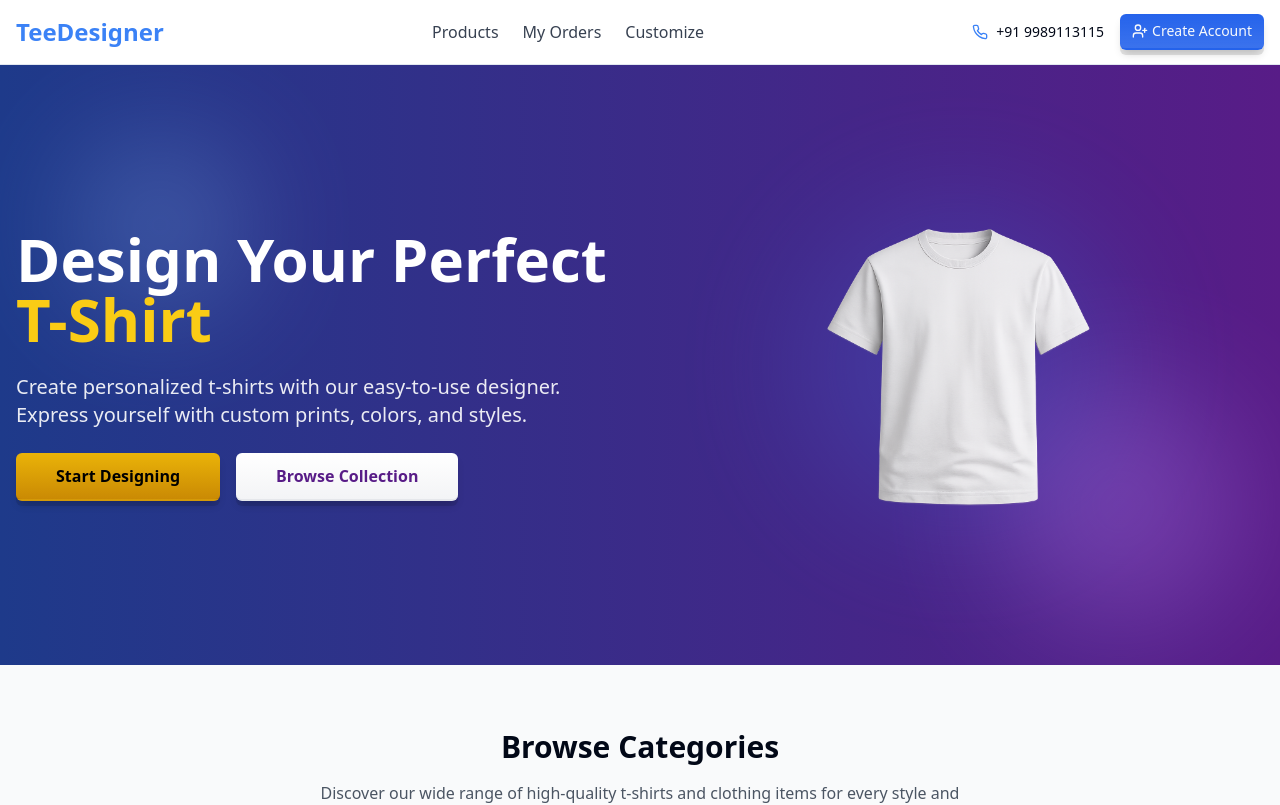
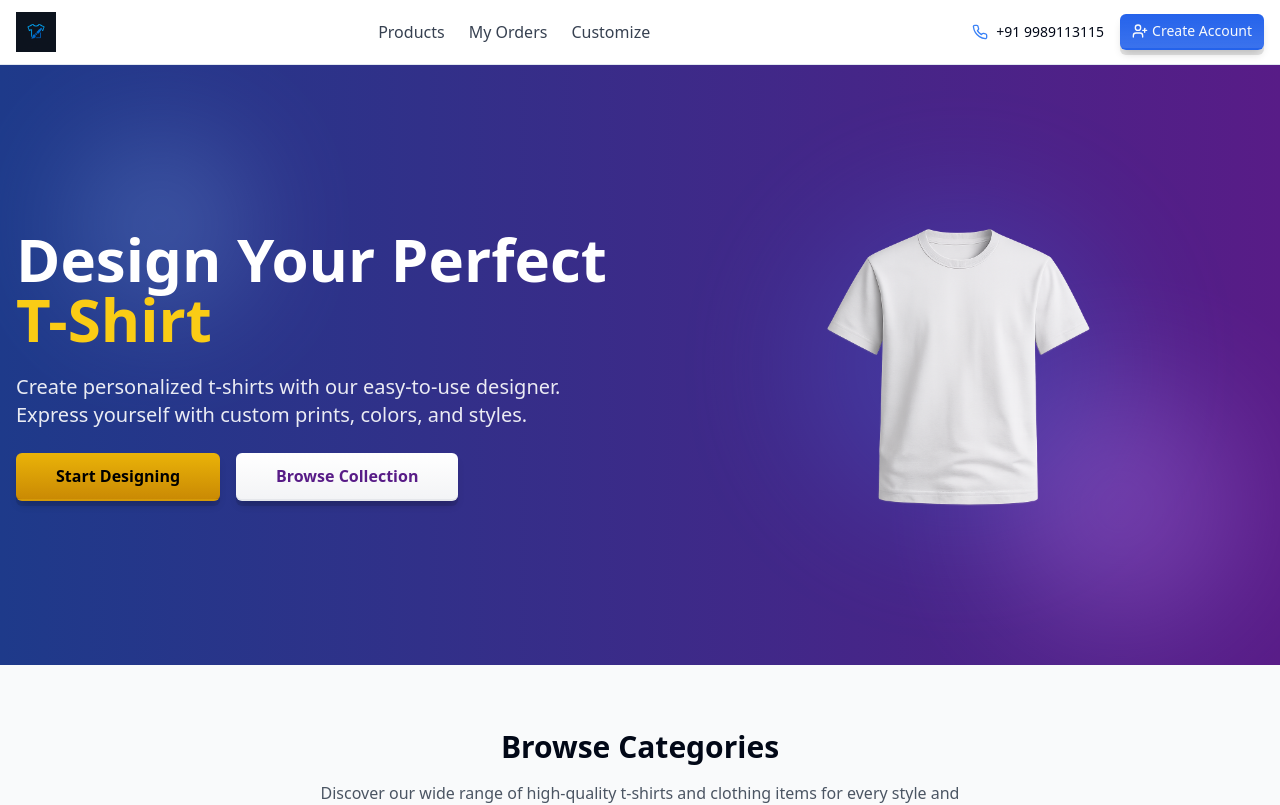
Before and after one commit to Hrithik4231/shirt-design-factory, a React (Vite) app: page / in a window 1280 px wide. Shown: the top 805 px of the page. Built offline with nearby package versions, Linux system fonts and the light colour scheme.

Commit message:
Fix: Replace favicon
The favicon was not updated correctly. This commit ensures the correct image is displayed.

```diff
--- a/src/components/Navbar.tsx
+++ b/src/components/Navbar.tsx
@@ -34,9 +34,11 @@ const Navbar = () => {
     <header className="bg-white shadow-sm border-b">
       <div className="container mx-auto px-4 flex items-center justify-between h-16">
         <Link to="/" className="flex items-center">
-          <span className="text-blue-500 text-2xl font-bold">
-            TeeDesigner
-          </span>
+          <img
+            src="/lovable-uploads/9d06b532-9d23-4c9a-a781-c7e86e6016aa.png"
+            alt="TeeDesigner Logo"
+            className="h-10 w-auto"
+          />
         </Link>
 
         <nav className="hidden md:flex items-center space-x-6">
```
